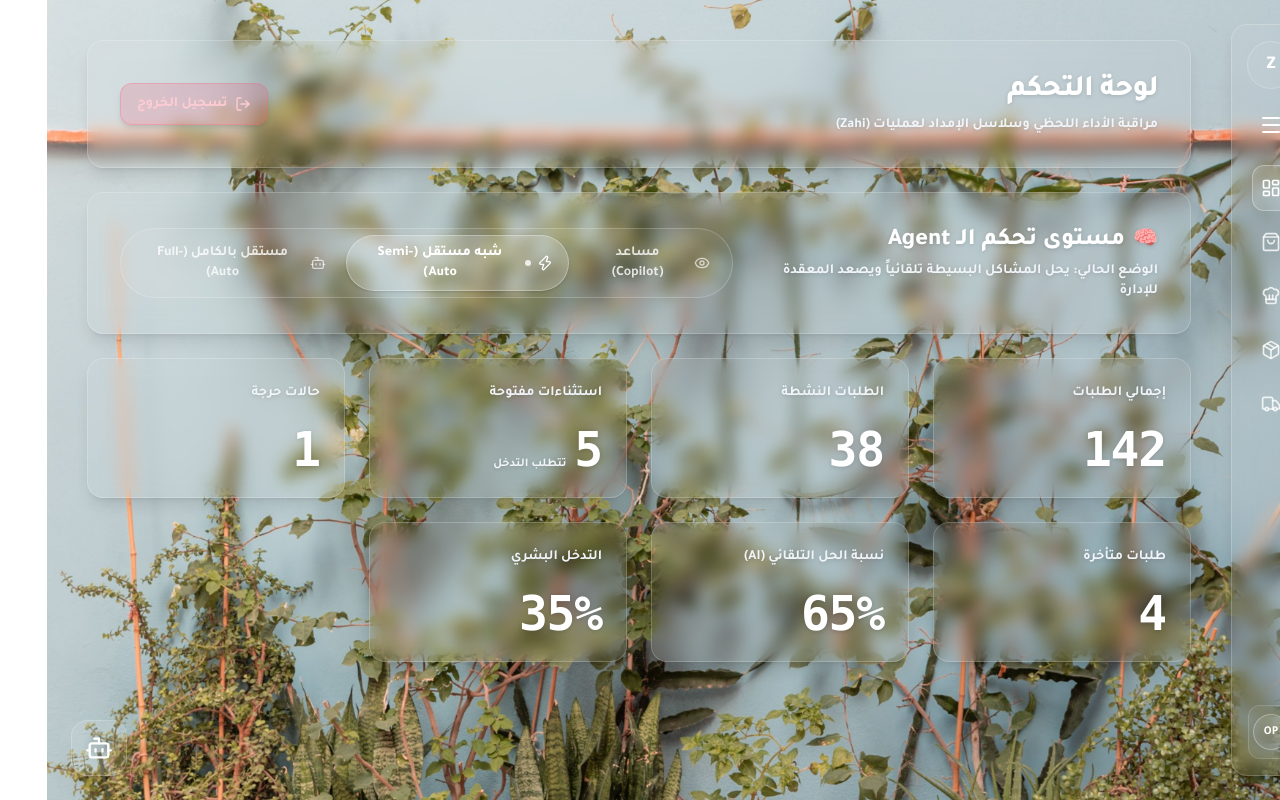
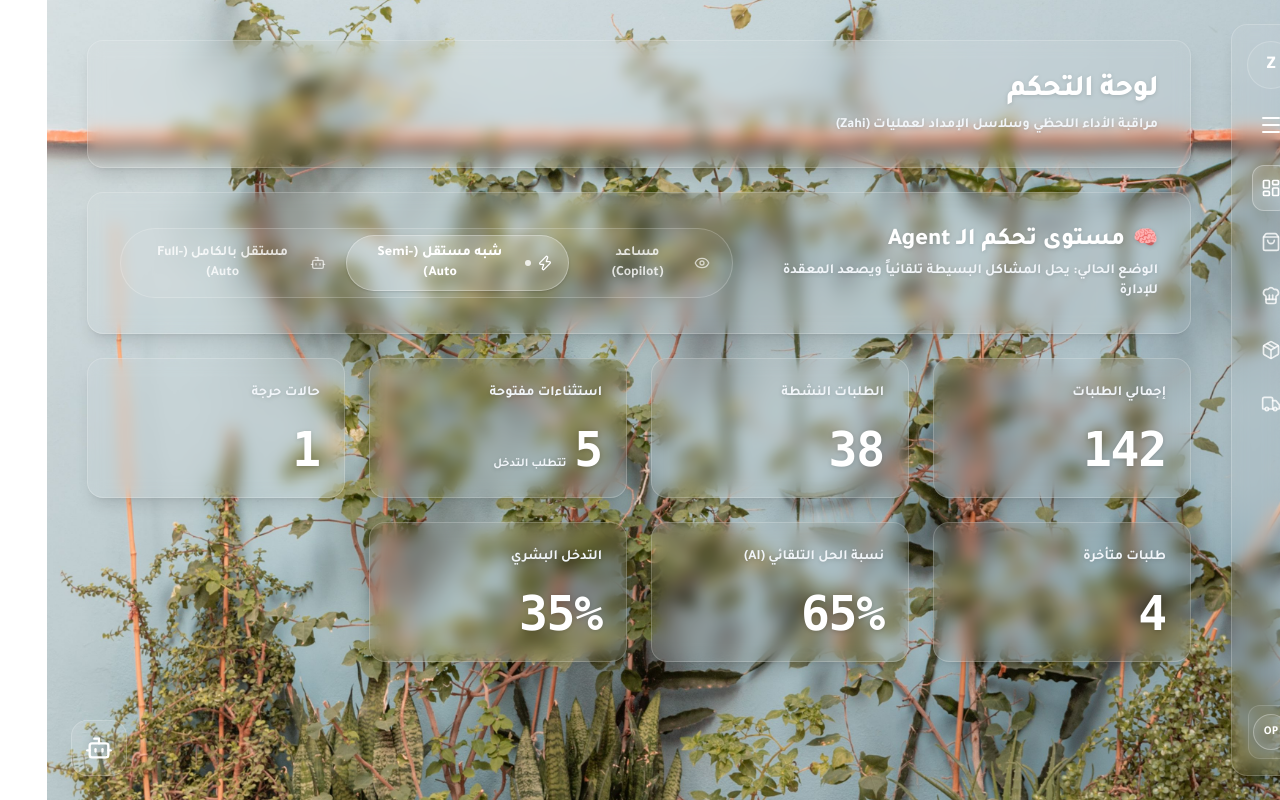
Before and after one commit to smartflowinfosa-sys/ai-control-tower-prototype, a Next.js app: page / in a window 1280 px wide. Built offline with nearby package versions, Linux system fonts and the light colour scheme.

Commit message:
style: clean UI, remove logout button and startup notifications

```diff
--- a/src/app/page.tsx
+++ b/src/app/page.tsx
@@ -2,11 +2,8 @@
 
 import KPIWidget from '@/components/dashboard/KPIWidget';
 import { mockOperationService } from '@/application/services/mockOperationService';
-import DemoAlertTrigger from '@/components/common/DemoAlertTrigger';
 import AIAutonomyControl from '@/components/dashboard/AIAutonomyControl';
 import { useLanguage } from '@/components/common/LanguageContext';
-import { signOut } from 'next-auth/react';
-import { LogOut } from 'lucide-react';
 
 export default function DashboardPage() {
   const { t } = useLanguage();
@@ -14,28 +11,14 @@ export default function DashboardPage() {
 
   return (
     <div className="max-w-[1560px] mx-auto space-y-6">
-      <DemoAlertTrigger />
-
       {/* Title Container */}
-      <header className="!bg-white/5 !backdrop-blur-[8px] !border !border-white/20 shadow-lg rounded-2xl p-6 sm:p-8 flex flex-col sm:flex-row sm:items-center sm:justify-between gap-4">
-        <div>
+      <header className="!bg-white/5 !backdrop-blur-[8px] !border !border-white/20 shadow-lg rounded-2xl p-6 sm:p-8">
         <h1 className="text-3xl font-extrabold text-white tracking-tight drop-shadow-sm">
           {t('dashboard.title')}
         </h1>
         <p className="text-slate-100 font-semibold text-sm mt-1.5 drop-shadow-sm">
           {t('dashboard.subtitle')}
         </p>
-        </div>
-
-        <button
-          type="button"
-          onClick={() => signOut({ callbackUrl: "/login" })}
-          className="self-start sm:self-center flex items-center gap-2 px-4 py-2.5 rounded-xl bg-rose-500/15 hover:bg-rose-500/25 border border-rose-400/30 text-rose-200 font-bold text-xs sm:text-sm transition-all cursor-pointer shadow-md active:scale-95"
-          title={t('sidebar.logout') || "تسجيل الخروج"}
-        >
-          <LogOut size={16} />
-          <span>{t('sidebar.logout') || "تسجيل الخروج"}</span>
-        </button>
       </header>
 
       <AIAutonomyControl />
--- a/src/components/common/DemoAlertTrigger.tsx
+++ b/src/components/common/DemoAlertTrigger.tsx
@@ -1,42 +1,5 @@
 "use client";
 
-import { useEffect, useRef } from 'react';
-import { useNotification } from './NotificationContext';
-
 export default function DemoAlertTrigger() {
-  const { showAlert } = useNotification();
-  const hasFired = useRef(false);
-
-  useEffect(() => {
-    // Only fire once per session
-    if (hasFired.current) return;
-    hasFired.current = true;
-
-    // Fire the mock alert after 10 seconds for the Demo
-    const timer = setTimeout(() => {
-      showAlert({
-        title: 'تعارض بيانات خطير!',
-        details: 'اكتشف الذكاء الاصطناعي أن طلب زاهي ZH-2481 يتم تغليفه بالأرز رغم طلب العميل حذفه.',
-        riskLevel: 'CRITICAL',
-        suggestedAction: 'إيقاف التغليف وتنبيه المشرف',
-      });
-    }, 10000);
-
-    // Fire smart inventory alert after 15 seconds
-    const inventoryTimer = setTimeout(() => {
-      showAlert({
-        title: '⚠️ تنبيه مخزون',
-        details: 'كمية (أدوات المائدة) وصلت للحد الأدنى. هل تود إرسال أمر شراء سريع لـ 2000 طقم من (مصنع البلاستيك الوطني) لتجنب توقف العمليات؟',
-        riskLevel: 'HIGH',
-        suggestedAction: 'إرسال أمر الشراء',
-      });
-    }, 15000);
-
-    return () => {
-      clearTimeout(timer);
-      clearTimeout(inventoryTimer);
-    };
-  }, [showAlert]);
-
   return null;
 }
```
Lines whose indentation alone changed are shown as unchanged.
